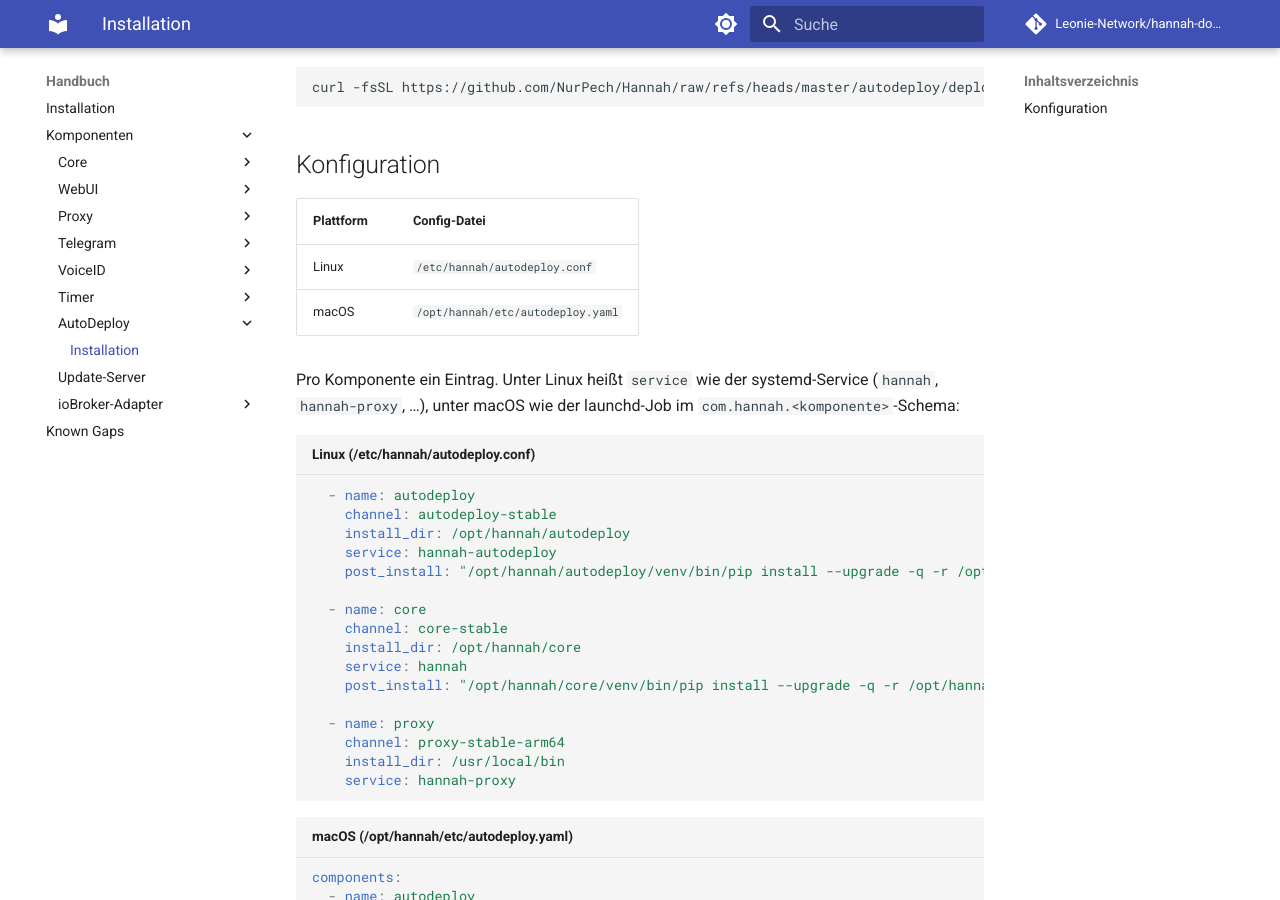
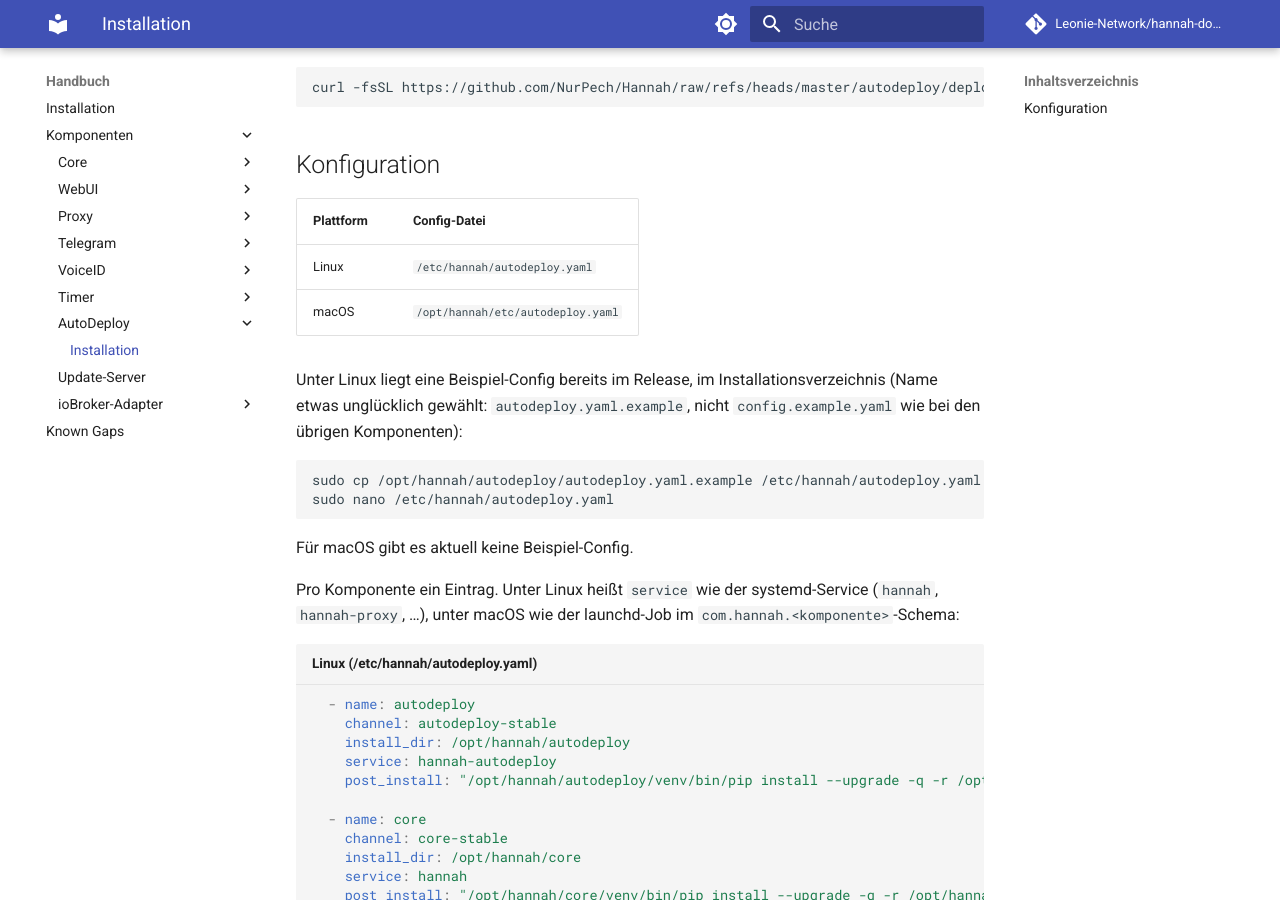
Before and after one commit to Leonie-Network/hannah-docs, an MkDocs documentation site: the page built from docs/components/autodeploy/installation.md, in a window 1280 px wide and 900 px high, scrolled down 325 px. Built offline with MkDocs 1.6.1 and Material for MkDocs 9.7.7, drawn with Linux system fonts in a browser that asks for light colours; comment, search, counter and statistics services are not loaded.

Commit message:
docs: fix AutoDeploy config filename (.yaml, not .conf) across all pages
Confirmed against autodeploy/deploy/install.sh - Linux config is
/etc/hannah/autodeploy.yaml, not autodeploy.conf. Also documented the
Linux example config (autodeploy.yaml.example, ships in the release)
with a copy/edit step matching Core and WebUI.

Co-Authored-By: Claude Sonnet 5 <noreply@anthropic.com>

````diff
--- a/docs/components/autodeploy/installation.md
+++ b/docs/components/autodeploy/installation.md
@@ -17,14 +17,25 @@ curl -fsSL https://github.com/NurPech/Hannah/raw/refs/heads/master/autodeploy/de
 
 | Plattform | Config-Datei |
 |---|---|
-| Linux | `/etc/hannah/autodeploy.conf` |
+| Linux | `/etc/hannah/autodeploy.yaml` |
 | macOS | `/opt/hannah/etc/autodeploy.yaml` |
+
+Unter Linux liegt eine Beispiel-Config bereits im Release, im Installationsverzeichnis
+(Name etwas unglücklich gewählt: `autodeploy.yaml.example`, nicht `config.example.yaml`
+wie bei den übrigen Komponenten):
+
+```bash
+sudo cp /opt/hannah/autodeploy/autodeploy.yaml.example /etc/hannah/autodeploy.yaml
+sudo nano /etc/hannah/autodeploy.yaml
+```
+
+Für macOS gibt es aktuell keine Beispiel-Config.
 
 Pro Komponente ein Eintrag. Unter Linux heißt `service` wie der systemd-Service
 (`hannah`, `hannah-proxy`, …), unter macOS wie der launchd-Job im
 `com.hannah.<komponente>`-Schema:
 
-```yaml title="Linux (/etc/hannah/autodeploy.conf)"
+```yaml title="Linux (/etc/hannah/autodeploy.yaml)"
   - name: autodeploy
     channel: autodeploy-stable
     install_dir: /opt/hannah/autodeploy
````
Also changed, not shown: docs/components/core/installation.md (+1 -1 lines), docs/components/proxy/installation.md (+1 -1 lines), docs/components/telegram/installation.md (+1 -1 lines), docs/components/voiceid/installation.md (+1 -1 lines), docs/components/webui/installation.md (+1 -1 lines).
